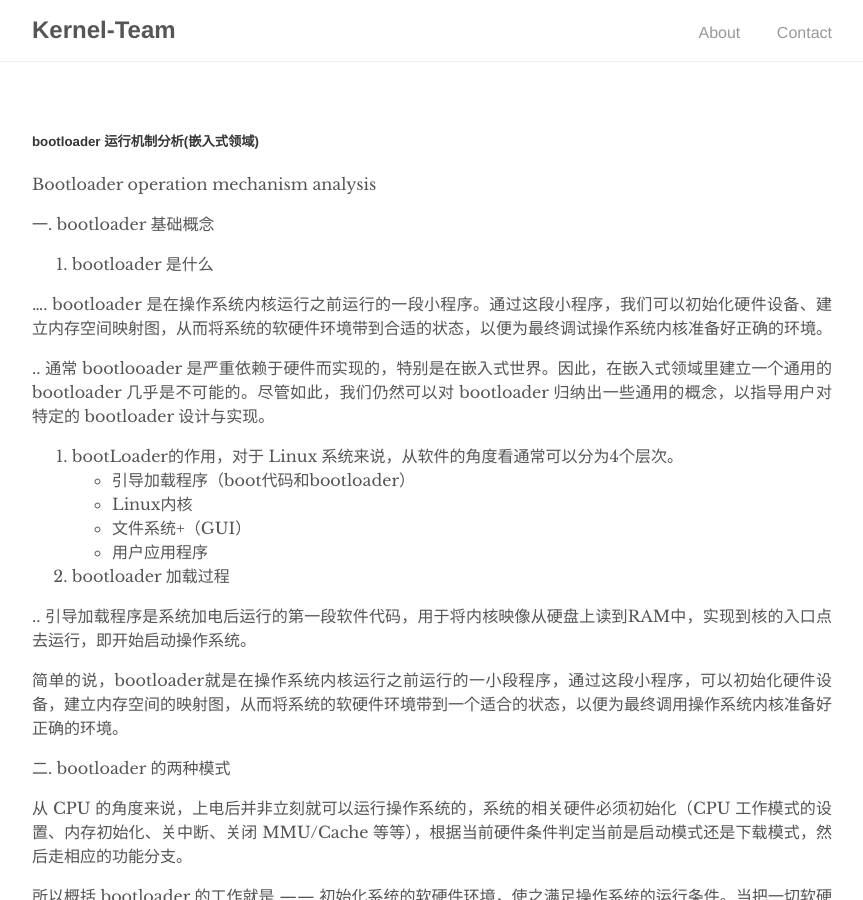
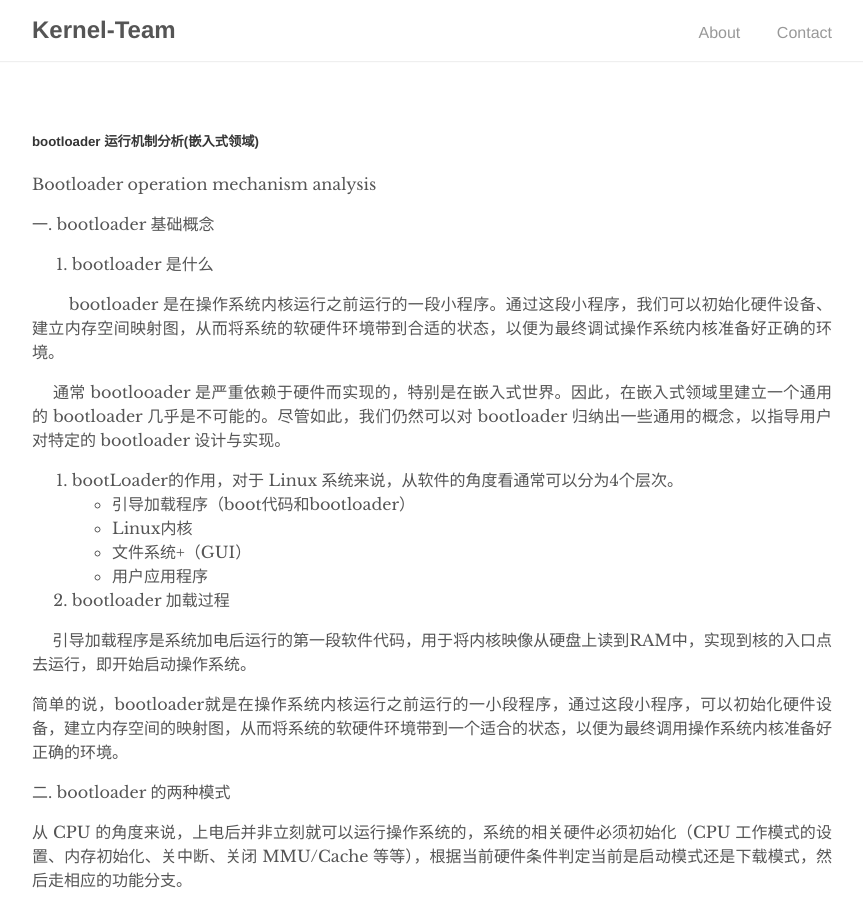
Before and after one commit to Kernel-Team/Kernel-Team.github.io, a Jekyll site: the page built from _posts/2019-07-19-Bootloader-operation-mechanism-analysis.md, in a window 1280 px wide and 900 px high. Shown: the whole window, without its empty margins (208-1071 px from the left). Built offline with Jekyll 4.4.1, drawn with Linux system fonts in a browser that asks for light colours; part of the change alters nothing that is shown.

Commit message:
fix summary

```diff
--- a/_posts/2019-07-19-Bootloader-operation-mechanism-analysis.md
+++ b/_posts/2019-07-19-Bootloader-operation-mechanism-analysis.md
@@ -17,9 +17,9 @@ Bootloader operation mechanism analysis
 
 1. bootloader 是什么
 
-.... bootloader 是在操作系统内核运行之前运行的一段小程序。通过这段小程序，我们可以初始化硬件设备、建立内存空间映射图，从而将系统的软硬件环境带到合适的状态，以便为最终调试操作系统内核准备好正确的环境。
+&emsp;&emsp; bootloader 是在操作系统内核运行之前运行的一段小程序。通过这段小程序，我们可以初始化硬件设备、建立内存空间映射图，从而将系统的软硬件环境带到合适的状态，以便为最终调试操作系统内核准备好正确的环境。
 
-.. 通常 bootlooader 是严重依赖于硬件而实现的，特别是在嵌入式世界。因此，在嵌入式领域里建立一个通用的 bootloader 几乎是不可能的。尽管如此，我们仍然可以对 bootloader 归纳出一些通用的概念，以指导用户对特定的 bootloader 设计与实现。
+&emsp; 通常 bootlooader 是严重依赖于硬件而实现的，特别是在嵌入式世界。因此，在嵌入式领域里建立一个通用的 bootloader 几乎是不可能的。尽管如此，我们仍然可以对 bootloader 归纳出一些通用的概念，以指导用户对特定的 bootloader 设计与实现。
 
 2. bootLoader的作用，对于 Linux 系统来说，从软件的角度看通常可以分为4个层次。
 	- 引导加载程序（boot代码和bootloader）
@@ -29,7 +29,7 @@ Bootloader operation mechanism analysis
 
 3. bootloader 加载过程
 
-.. 引导加载程序是系统加电后运行的第一段软件代码，用于将内核映像从硬盘上读到RAM中，实现到核的入口点去运行，即开始启动操作系统。
+&emsp; 引导加载程序是系统加电后运行的第一段软件代码，用于将内核映像从硬盘上读到RAM中，实现到核的入口点去运行，即开始启动操作系统。
 
 简单的说，bootloader就是在操作系统内核运行之前运行的一小段程序，通过这段小程序，可以初始化硬件设备，建立内存空间的映射图，从而将系统的软硬件环境带到一个适合的状态，以便为最终调用操作系统内核准备好正确的环境。
 
```
